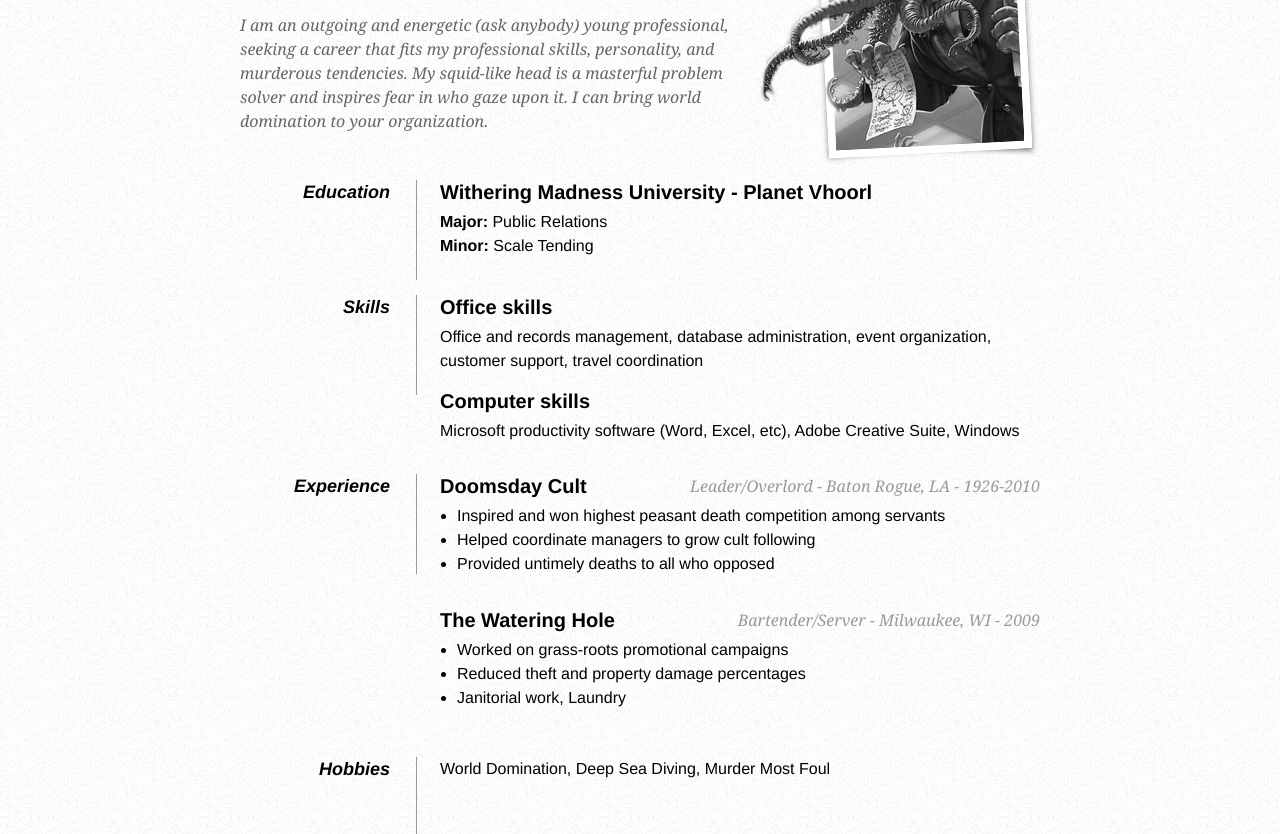
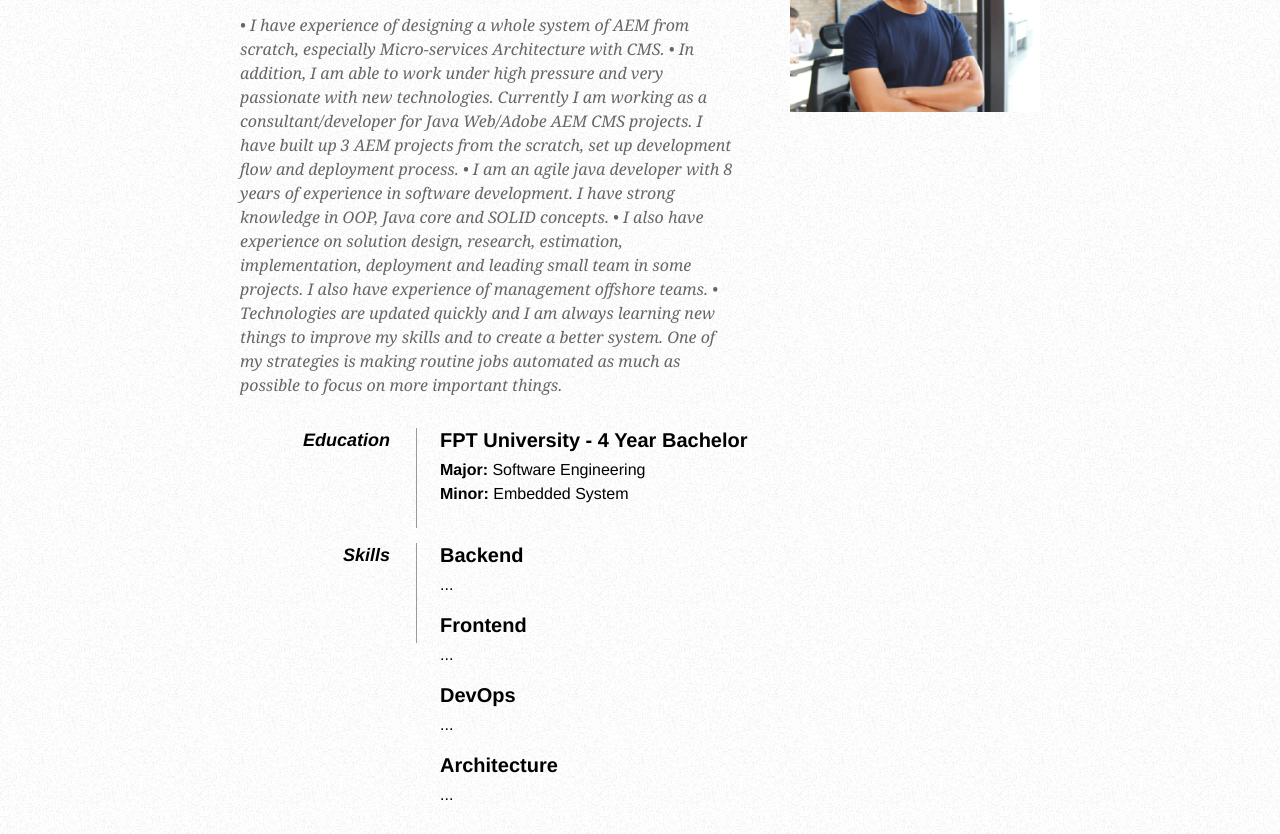
Before and after one commit to thanhj/thanhj.github.io, a plain HTML site: page index.html in a window 1280 px wide. Shown: the part 148-982 px from the top of the page. Drawn offline with Linux system fonts and the light colour scheme.

Commit message:
Updated content and picture

```diff
--- /dev/null
+++ b/css/style.css
@@ -0,0 +1,3 @@
+#pic {
+  width: 1rem;
+}
--- a/index.html
+++ b/index.html
@@ -13,7 +13,7 @@
     body { font: 16px Helvetica, Sans-Serif; line-height: 24px; background: url(images/noise.jpg); }
     .clear { clear: both; }
     #page-wrap { width: 800px; margin: 40px auto 60px; }
-    #pic { float: right; margin: -30px 0 0 0; }
+    #pic { float: right; margin: -30px 0 0 0; width: 250px;}
     h1 { margin: 0 0 16px 0; padding: 0 0 16px 0; font-size: 42px; font-weight: bold; letter-spacing: -2px; border-bottom: 1px solid #999; }
     h2 { font-size: 20px; margin: 0 0 6px 0; position: relative; }
     h2 span { position: absolute; bottom: 0; right: 0; font-style: italic; font-family: Georgia, Serif; font-size: 16px; color: #999; font-weight: normal; }
@@ -47,13 +47,13 @@
 
     <div id="page-wrap">
 
-        <img src="images/cthulu.png" alt="Photo of Cthulu" id="pic" />
+        <img src="images/Photo_ID.JPG" alt="Photo of Thanh" id="pic" />
 
         <div id="contact-info" class="vcard">
 
             <!-- Microformats! -->
 
-            <h1 class="fn">Thanh</h1>
+            <h1 class="fn">Thanh - Software Engineer</h1>
 
             <p>
                 Cell: <span class="tel">(+65)-98957924</span><br />
@@ -63,10 +63,11 @@
 
         <div id="objective">
             <p>
-                I am an outgoing and energetic (ask anybody) young professional, seeking a
-                career that fits my professional skills, personality, and murderous tendencies.
-                My squid-like head is a masterful problem solver and inspires fear in who gaze upon it.
-                I can bring world domination to your organization.
+              •	I have experience of designing a whole system of AEM from scratch, especially Micro-services Architecture with CMS.
+              •	In addition, I am able to work under high pressure and very passionate with new technologies. Currently I am working as a consultant/developer for Java Web/Adobe AEM CMS projects. I have built up 3 AEM projects from the scratch, set up development flow and deployment process.
+              •	I am an agile java developer with 8 years of experience in software development. I have strong knowledge in OOP, Java core and SOLID concepts.
+              •	I also have experience on solution design, research, estimation, implementation, deployment and leading small team in some projects. I also have experience of management offshore teams.
+              •	Technologies are updated quickly and I am always learning new things to improve my skills and to create a better system. One of my strategies is making routine jobs automated as much as possible to focus on more important things.
             </p>
         </div>
 
@@ -77,45 +78,48 @@
 
             <dt>Education</dt>
             <dd>
-                <h2>Withering Madness University - Planet Vhoorl</h2>
-                <p><strong>Major:</strong> Public Relations<br />
-                   <strong>Minor:</strong> Scale Tending</p>
+                <h2>FPT University - 4 Year Bachelor</h2>
+                <p><strong>Major:</strong> Software Engineering<br />
+                   <strong>Minor:</strong> Embedded System</p>
             </dd>
 
             <dd class="clear"></dd>
 
             <dt>Skills</dt>
             <dd>
-                <h2>Office skills</h2>
-                <p>Office and records management, database administration, event organization, customer support, travel coordination</p>
+                <h2>Backend</h2>
+                <p>...</p>
 
-                <h2>Computer skills</h2>
-                <p>Microsoft productivity software (Word, Excel, etc), Adobe Creative Suite, Windows</p>
+                <h2>Frontend</h2>
+                <p>...</p>
+
+                <h2>DevOps</h2>
+                <p>...</p>
+
+                <h2>Architecture</h2>
+                <p>...</p>
             </dd>
 
             <dd class="clear"></dd>
 
             <dt>Experience</dt>
             <dd>
-                <h2>Doomsday Cult <span>Leader/Overlord - Baton Rogue, LA - 1926-2010</span></h2>
+                <h2>Singtel <span>Software Engineer - Singapore - 2017-Now</span></h2>
                 <ul>
-                    <li>Inspired and won highest peasant death competition among servants</li>
-                    <li>Helped coordinate managers to grow cult following</li>
-                    <li>Provided untimely deaths to all who opposed</li>
+                    <li>Developing new features for Singtel platform (End to end flow).</li>
+                    <li>Providing and reviewing solution design, and working with vendors (Offshore teams).</li>
                 </ul>
 
-                <h2>The Watering Hole <span>Bartender/Server - Milwaukee, WI - 2009</span></h2>
+                <h2>Amdocs <span>Software Engineer - Australia, NSW - 2016-2017</span></h2>
                 <ul>
-                    <li>Worked on grass-roots promotional campaigns</li>
-                    <li>Reduced theft and property damage percentages</li>
-                    <li>Janitorial work, Laundry</li>
+                    <li>Develop new features for Optus platform (End to end flow).</li>
                 </ul>
             </dd>
 
             <dd class="clear"></dd>
 
             <dt>Hobbies</dt>
-            <dd>World Domination, Deep Sea Diving, Murder Most Foul</dd>
+            <dd>Hydroponic, Adruino, DIY</dd>
 
             <dd class="clear"></dd>
 
```
Also changed, not shown: images/Photo_ID.JPG (added).
